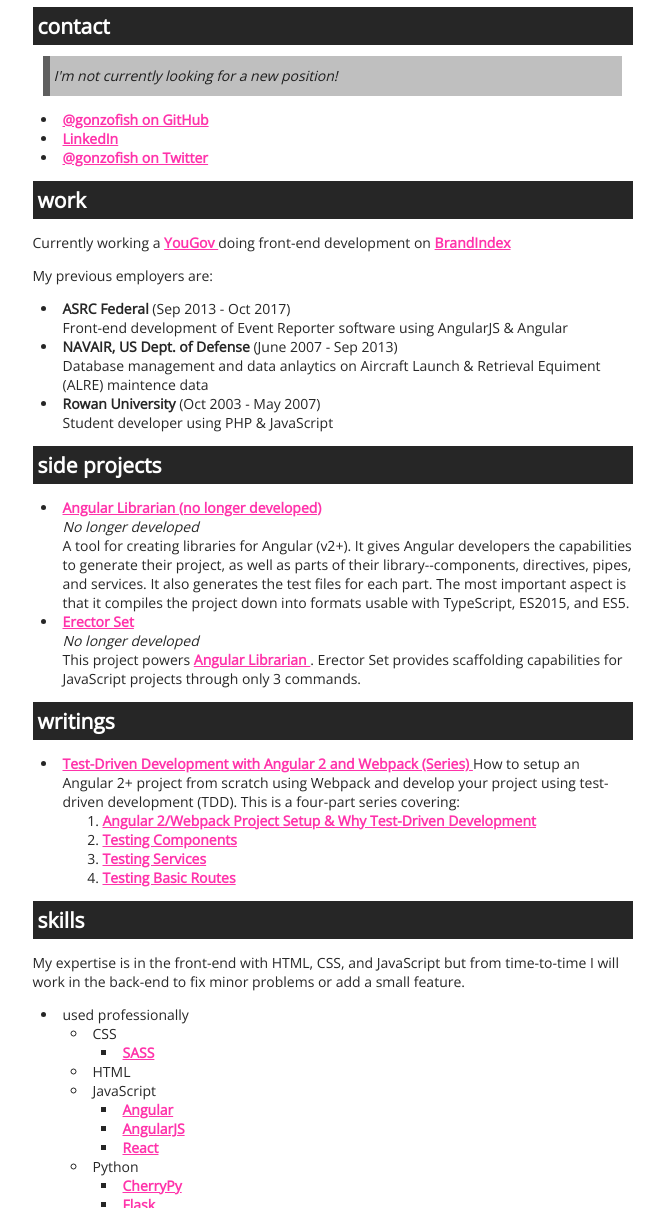
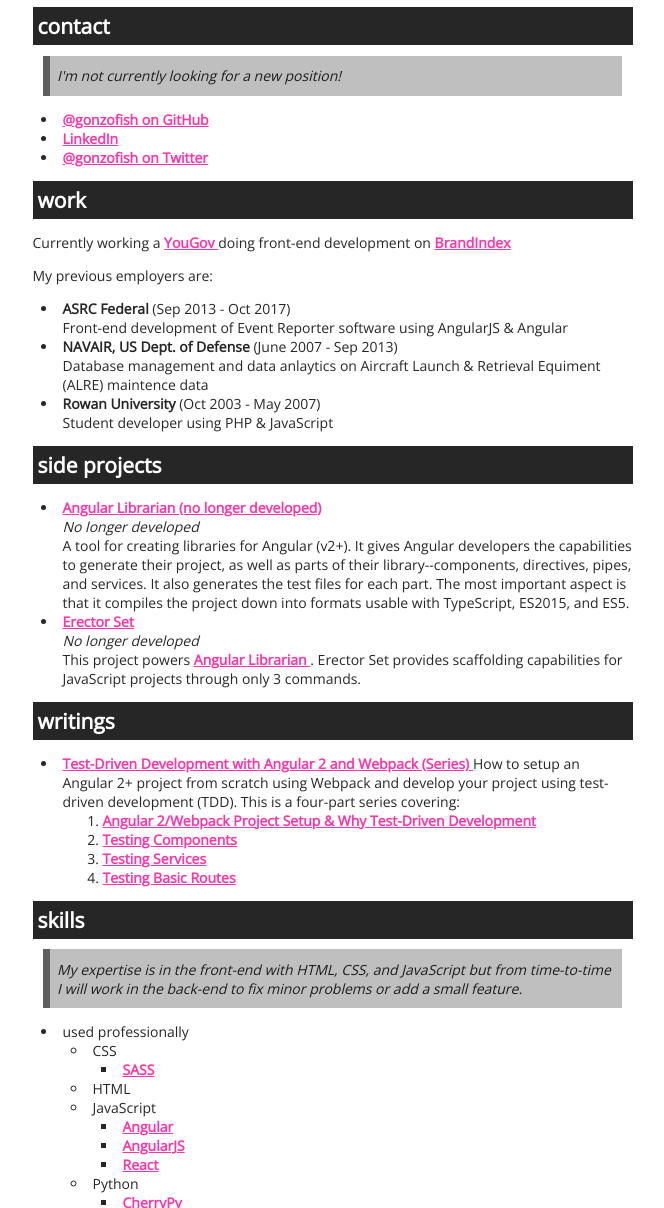
Before and after one commit to gonzofish/fehskens.com, a website: page src/index.html in a window 1280 px wide. Shown: the part 308-1516 px from the top of the page, without its empty margins (310-974 px from the left). Drawn offline with nearby package versions, Linux system fonts and the light colour scheme.

Commit message:
Put note on expertise into an aside, change aside padding

```diff
--- a/src/index.html
+++ b/src/index.html
@@ -181,13 +181,11 @@
                 <h2>skills</h2>
             </header>
 
-            <article>
-                <p>
-                    My expertise is in the front-end with HTML, CSS, and JavaScript
-                    but from time-to-time I will work in the back-end to fix minor
-                    problems or add a small feature.
-                </p>
-            </article>
+            <aside>
+                My expertise is in the front-end with HTML, CSS, and JavaScript
+                but from time-to-time I will work in the back-end to fix minor
+                problems or add a small feature.
+            </aside>
 
             <ul>
                 <li>
--- a/src/styles/main.css
+++ b/src/styles/main.css
@@ -68,7 +68,7 @@
     border-left: 0.5em solid rgba(0, 0, 0, 0.5);
     font-style: italic;
     margin: 0.75em;
-    padding: 0.75em 0.25em;
+    padding: 0.75em 0.5em;
 }
 
 article {
```
